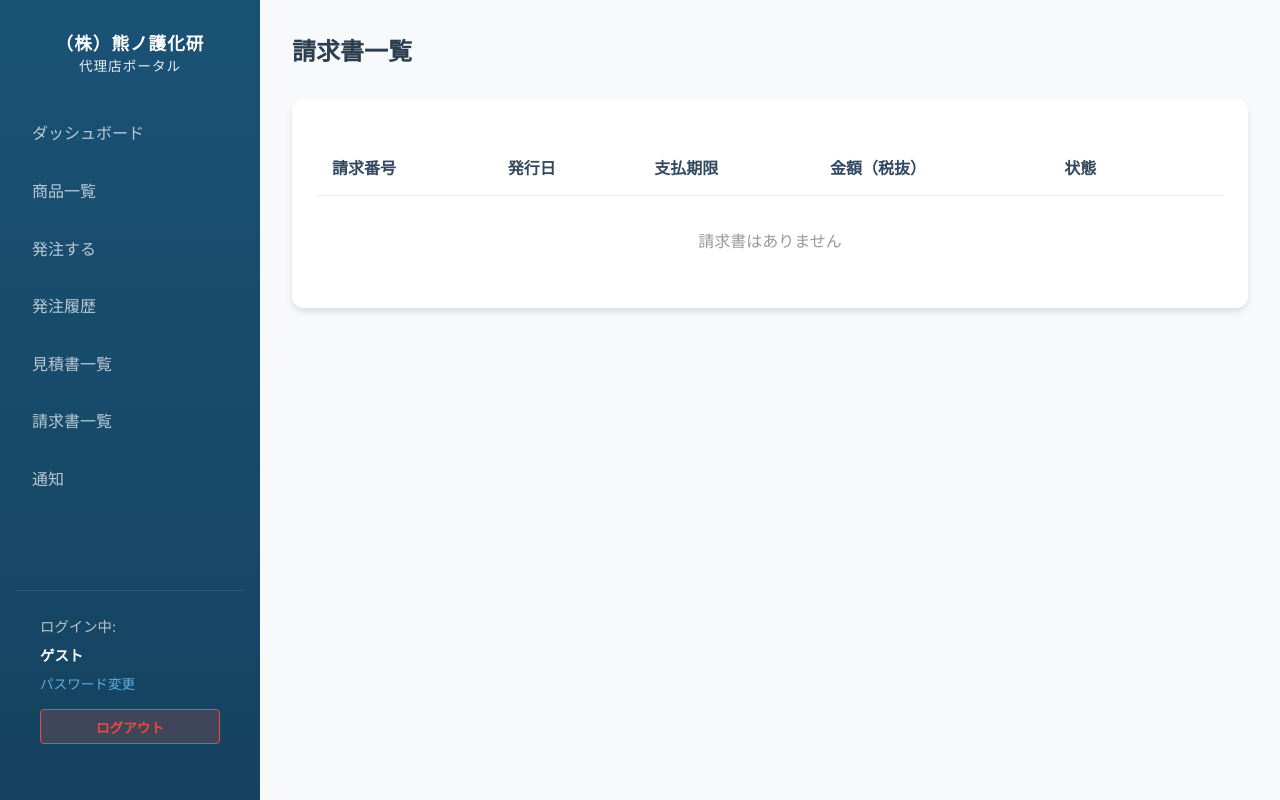
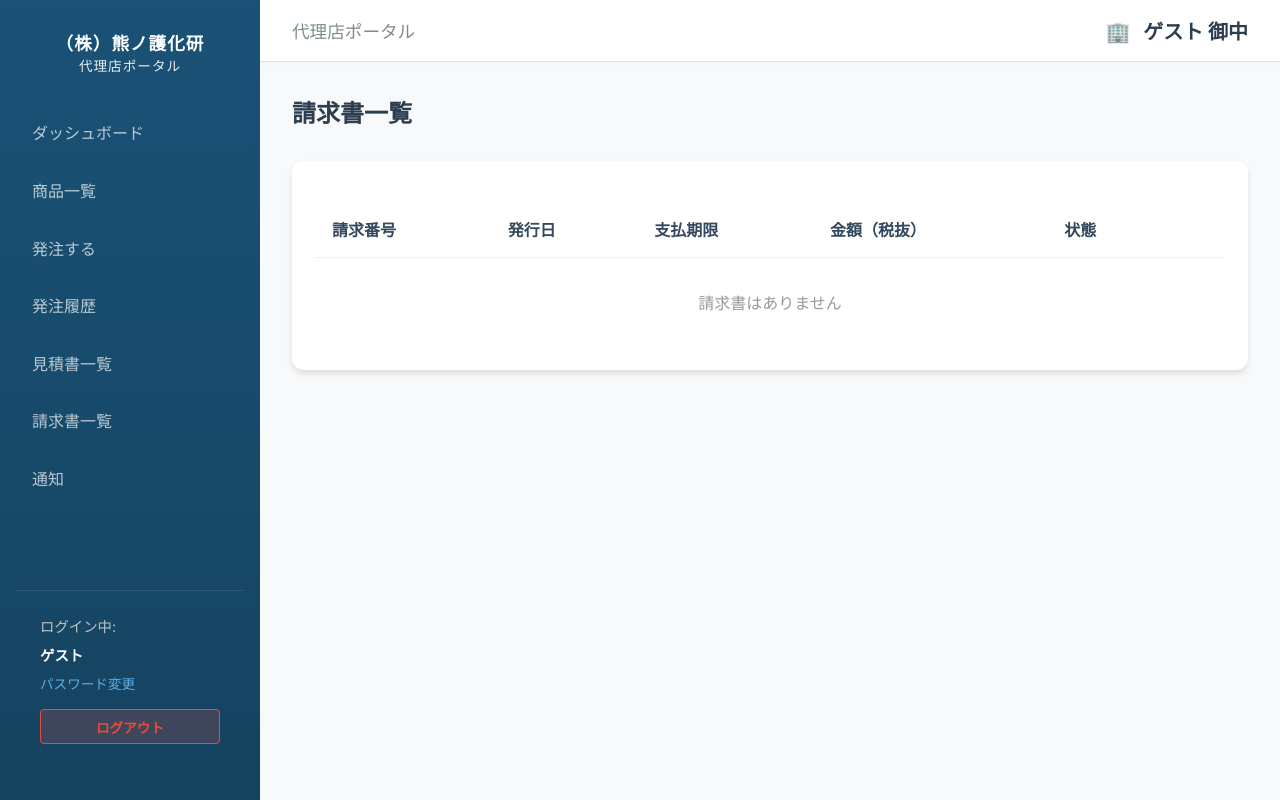
Before and after one commit to nakatgake/kumahanbai, a FastAPI app: template templates/agency/invoices.html in a window 1280 px wide. Run offline with FastAPI, Linux system fonts and the light colour scheme; the template is opened without the code that fills it, so the values that code supplies are empty.

Commit message:
代理店

```diff
--- a/templates/agency/layout.html
+++ b/templates/agency/layout.html
@@ -42,6 +42,15 @@
         </div>
     </div>
     <div class="main-content">
+        <div style="background: #ffffff; padding: 1rem 2rem; border-bottom: 1px solid #e0e0e0; margin: -2rem -2rem 2rem -2rem; display: flex; justify-content: space-between; align-items: center; box-shadow: 0 2px 5px rgba(0,0,0,0.02);">
+            <div style="font-size: 1.1rem; color: #7f8c8d; font-weight: 500;">
+                代理店ポータル
+            </div>
+            <div style="font-size: 1.25rem; font-weight: bold; color: #2c3e50;">
+                <span style="color: #3498db; margin-right: 0.5rem;">🏢</span>
+                {{ agency.company if agency else 'ゲスト' }} 御中
+            </div>
+        </div>
         {% if message %}
         <div style="padding: 1rem; margin-bottom: 1rem; border-radius: 8px; background: #e1f5fe; color: #0288d1; border: 1px solid #b3e5fc;">
             {{ message }}
```
